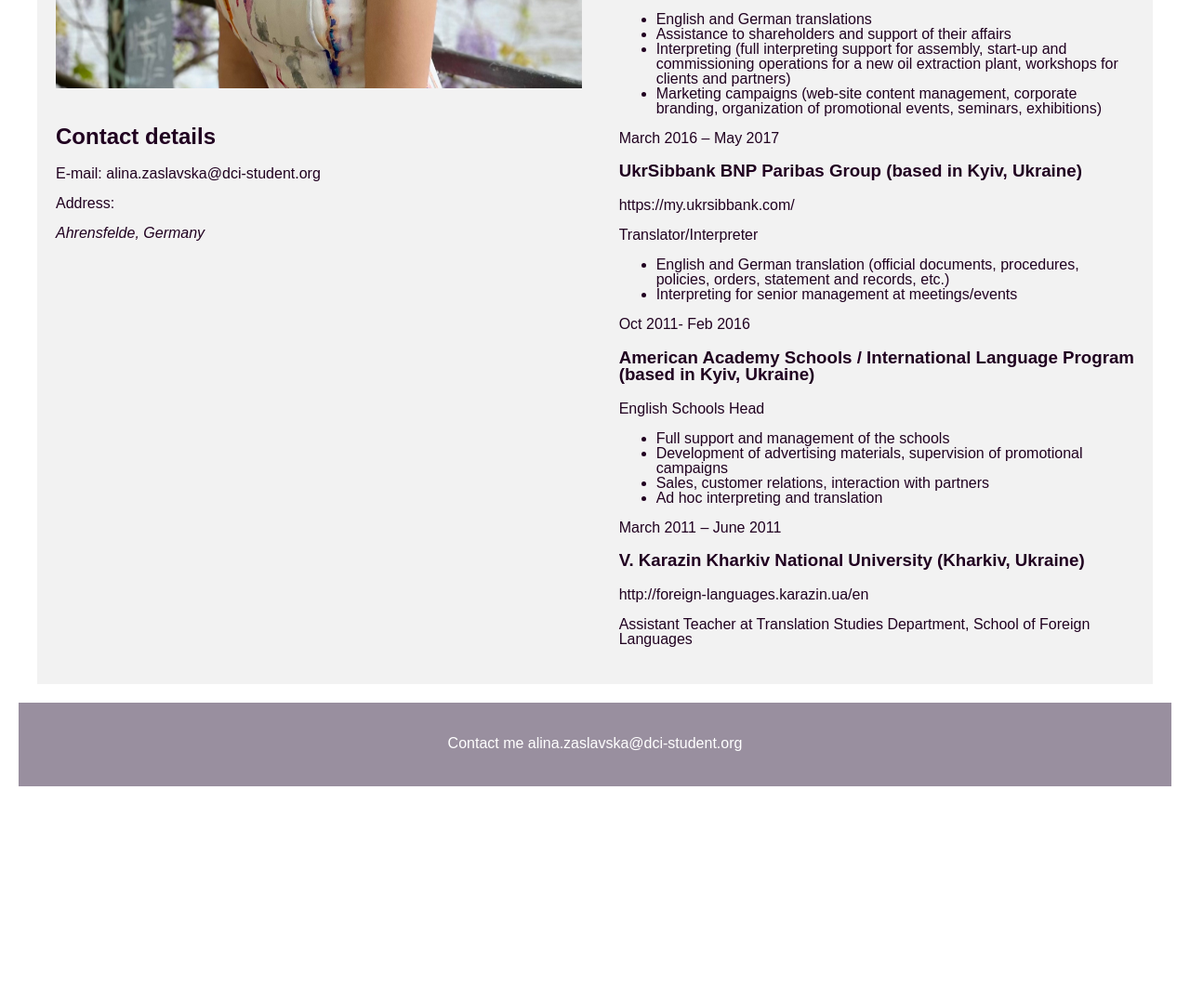
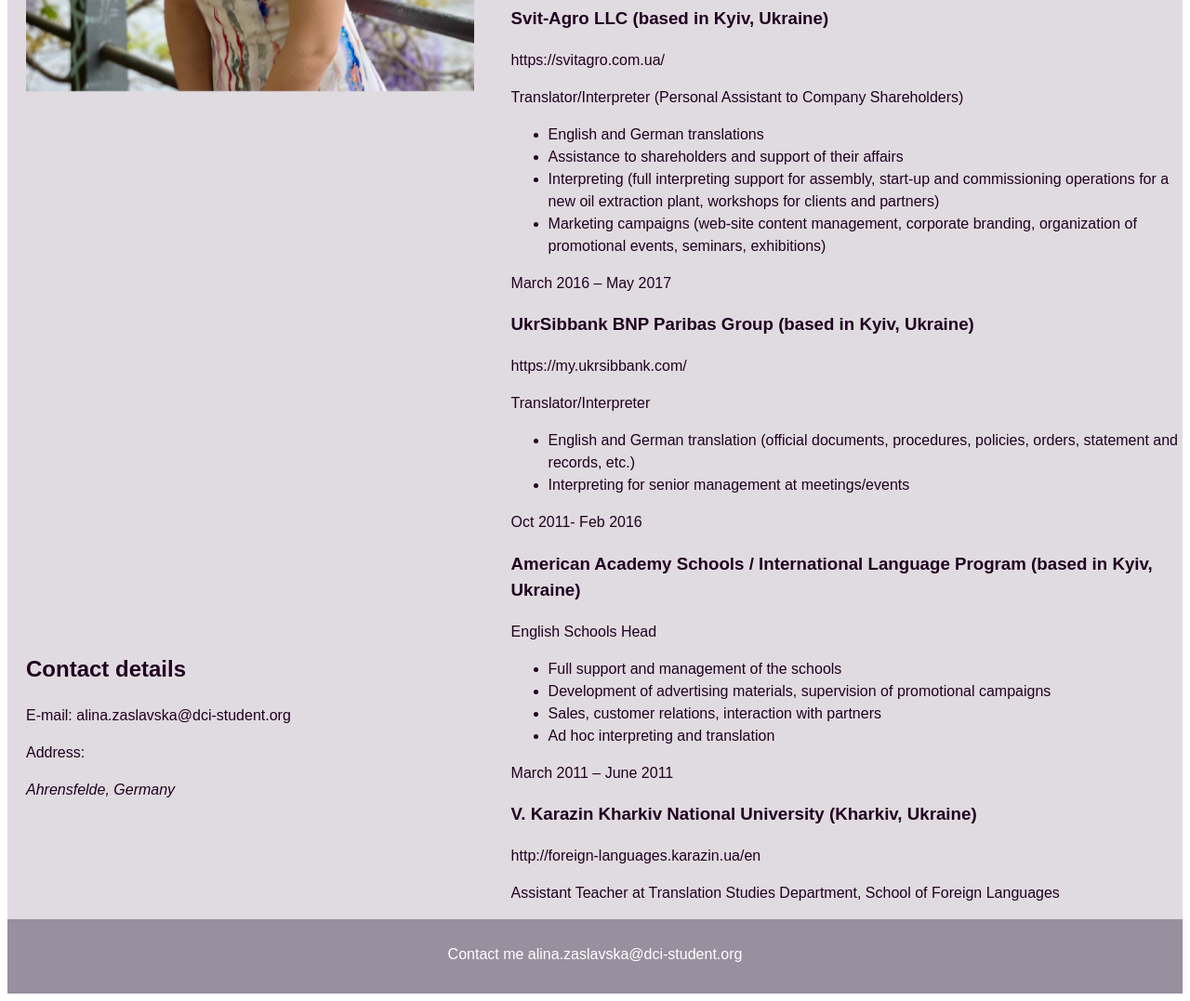
Before and after one commit to AlinaDCI/AlinaDCI.github.io, a plain HTML site: page index.html in a window 1280 px wide. Shown: the part 666-1743 px from the top of the page at 93% size. Before the commit the page ends 1532 px from the top, so only its background shows below. Drawn offline with Linux system fonts and the light colour scheme.

Commit message:
131023-final

```diff
--- a/index.html
+++ b/index.html
@@ -1,7 +1,7 @@
 <!DOCTYPE html>
 <html>
 <head>
-    <title>Full-Width Header and Footer</title>
+    <title>My CV</title>
     <link rel="stylesheet" type="text/css" href="styles.css">
 </head>
 <body>
@@ -19,7 +19,7 @@
             </div>
             <div class="back">
                 <div class="text">
-                    <p>Hi, my name is Alina. I am from Ukraine and are looking for new opportunity in Germany. I am highly motivated to make a fresh start in my career.</p>
+                    <p>Hi, my name is Alina from Ukraine. I am looking for new opportunity in Germany. I am highly motivated to make a fresh start in my career.</p>
                 </div>
             </div>
         </div>
--- a/styles.css
+++ b/styles.css
@@ -1,9 +1,8 @@
 body {
+  margin-top: 180px;
   font-family: Arial, sans-serif;
   color: rgb(32, 1, 32);
-  line-height: 1;
-  margin: 0;
-  padding: 20px;
+  line-height: 1.5;
 }
 
 .header {
@@ -20,45 +19,43 @@ body {
 }
 
 .main-container {
-  margin-top: 120px;
   display: flex;
   justify-content: space-between;
-  padding: 20px;
 }
 .left-container {
-  width: 50%;
+  width: 40%;
   display: flex;
   flex-direction: column;
-  background-color: #f2f2f2;
+  background-color: rgb(224, 219, 224);
   padding: 20px;
 }
 .right-container {
-  width: 49%;
-  background-color: #f2f2f2;
-  padding: 20px;
+  width: 60%;
+  background-color: rgb(224, 219, 224);
+  padding-left: 20px;
 }
 
 .right-block {
-  margin-bottom: 20px;
 }
 
 .footer {
   background-color: rgb(153, 143, 159);
-  color: #fff; /* Text color for the footer */
-  padding: 20px;
+  color: #fff;
   text-align: center;
-  height: 50px;
+  height: 70px;
+  width: 100%;
+  padding-top: 10px;
 }
 
 .left-section {
-  flex: 1; /* Distributes equal space for both sections */
-  margin-bottom: 20px;
+  height: 20%;
 }
 
 .flip-container {
   perspective: 1000px;
   width: 100%; /* Make sure the container takes up the full width */
   overflow: hidden; /* Hide any overflow */
+  height: 80%;
 }
 
 .flipper {
@@ -82,12 +79,11 @@ body {
 
 .back {
   transform: rotateY(180deg);
-  background-color: #f2f2f2;
   display: flex;
   justify-content: center;
   align-items: center;
   text-align: center;
-  color: #333;
+  background-color: rgb(153, 143, 159);
 }
 
 .image {
@@ -96,10 +92,12 @@ body {
 }
 
 .text {
-  font-size: 24px; /* Larger font size on hover */
-  color: rgb(32, 1, 32);
+  font-size: 48px; /* Larger font size on hover */
+  font-style: italic;
+  color: rgb(224, 219, 224);
   font-family: "cursive-font", cursive;
   transition: font-size 0.3s, color 0.3s;
+  padding: 20px;
 }
 
 .flip-container:hover .flipper {
```
